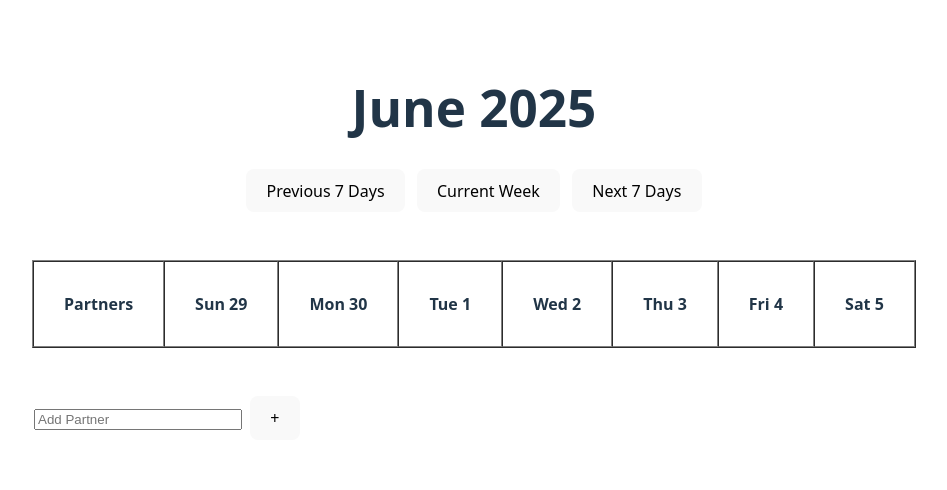
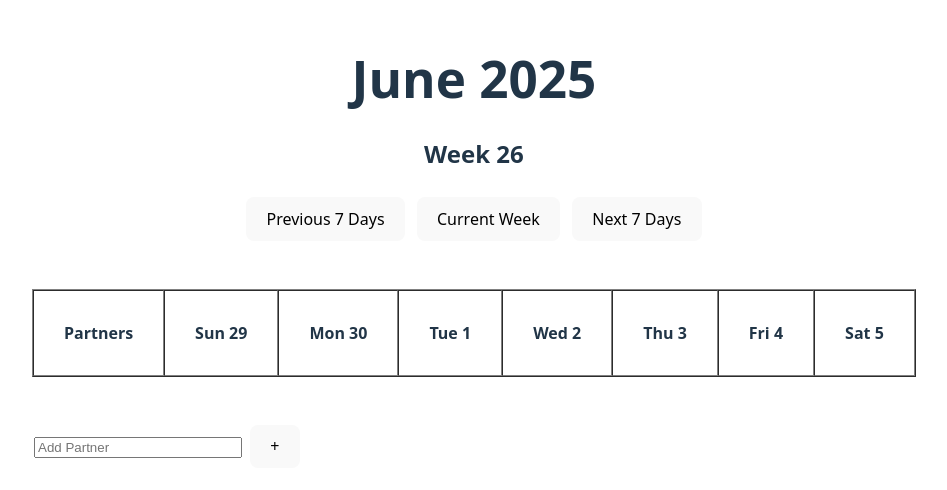
Before and after one commit to Cassini31/Workspace-Project, a React (Vite) app in the folder workspace-project/: page / in a window 1280 px wide. Shown: the part 158-648 px from the top of the page, without its empty margins (16-963 px from the left). Built offline with nearby package versions, Linux system fonts and the light colour scheme.

Commit message:
feat: render dynamic week number in CurrentWeekNumber
- Updated CurrentWeekNumber component to dynamically display the correct week number based on the currently visible 7-day range in CalendarTable.

```diff
--- a/workspace-project/src/calendar-table.jsx
+++ b/workspace-project/src/calendar-table.jsx
@@ -1,5 +1,6 @@
 import React, { useState } from 'react'; // Importing React and the useState hook
 import CurrentMonthandYear from './current-month-and-year.jsx'; // Component to display current month and year
+import CurrentWeekNumber from './current-week-number.jsx'; // Component to display current week number
 import CalendarWeekHeader from './CalendarWeekHeader.jsx'; // Component to render week header cells
 import TaskCell from './TaskCell.jsx'; // Component to manage tasks per day and owner
 import AddPartnerInput from './AddPartnerInput.jsx'; // Component to input and add a new team member
@@ -49,7 +50,7 @@ const CalendarTable = ({ onStartDateChange }) => {
     setNewOwners(''); // Clear input
   };
 
-  // Add a new task for a specific owner on a specific day
+  // Add a new task for a specific team member on a specific day
   const handleAddTask = (owner, dayIndex, newTask) => {
     setTasks((prev) => ({
       ...prev,
@@ -103,6 +104,9 @@ const CalendarTable = ({ onStartDateChange }) => {
       {/* Display current month and year based on startDate */}
       <CurrentMonthandYear startDate={startDate} />
 
+      {/* Display current week number based on startDate */}
+      <CurrentWeekNumber startDate={startDate} />
+
       {/* Navigation buttons */}
       <div style={{ display: 'flex', justifyContent: 'center', margin: '10px 0' }}>
         <button onClick={handlePreviousWeek}>Previous 7 Days</button>
--- a/workspace-project/src/current-week-number.jsx
+++ b/workspace-project/src/current-week-number.jsx
@@ -1,18 +1,25 @@
-const CurrentWeekNumber = () => {
-  const Today = new Date() /* Creates new date object representing the current date and time. */
-  const DayOfWeek = Today.getUTCDay() /* ?? */
-  const NearestThursday = new Date(Today) /* ?? */
+import React from 'react';
 
-  NearestThursday.setUTCDate(Today.getUTCDate() + 4 - (DayOfWeek === 0 ? 7 : DayOfWeek)) /* ?? */
+// Stateless functional component that displays the ISO week number
+// Accepts a 'startDate' prop, representing the start of the current 7-day view
+const CurrentWeekNumber = ({ startDate }) => {
+  // Get the day of the week (0 = Sunday, 1 = Monday, ..., 6 = Saturday)
+  const dayOfWeek = startDate.getUTCDay();
 
-  const YearStart = new Date(Date.UTC(NearestThursday.getUTCFullYear(), 0, 1)) /* ?? */
-  const WeekNumber = Math.ceil((((NearestThursday - YearStart) / 86400000) + 1) / 7) /* ?? */
+  // Find the nearest Thursday to ensure ISO week calculation (ISO weeks start on Monday, and week 1 is the one with the first Thursday of the year)
+  const nearestThursday = new Date(startDate);
+  nearestThursday.setUTCDate(startDate.getUTCDate() + 4 - (dayOfWeek === 0 ? 7 : dayOfWeek));
 
+  // Get January 1st of the year in UTC
+  const yearStart = new Date(Date.UTC(nearestThursday.getUTCFullYear(), 0, 1));
+
+  // Calculate the ISO week number
+  const weekNumber = Math.ceil((((nearestThursday - yearStart) / 86400000) + 1) / 7);
+
+  // Display the week number inside a header tag
   return (
-    <p>
-    Week {WeekNumber} {/* ?? */}
-    </p>
-  )
-}
+    <h2 style={{ textAlign: 'center', marginTop: '10px', marginBottom: '30px' }}>Week {weekNumber}</h2>
+  );
+};
 
-export default CurrentWeekNumber
+export default CurrentWeekNumber;
```
